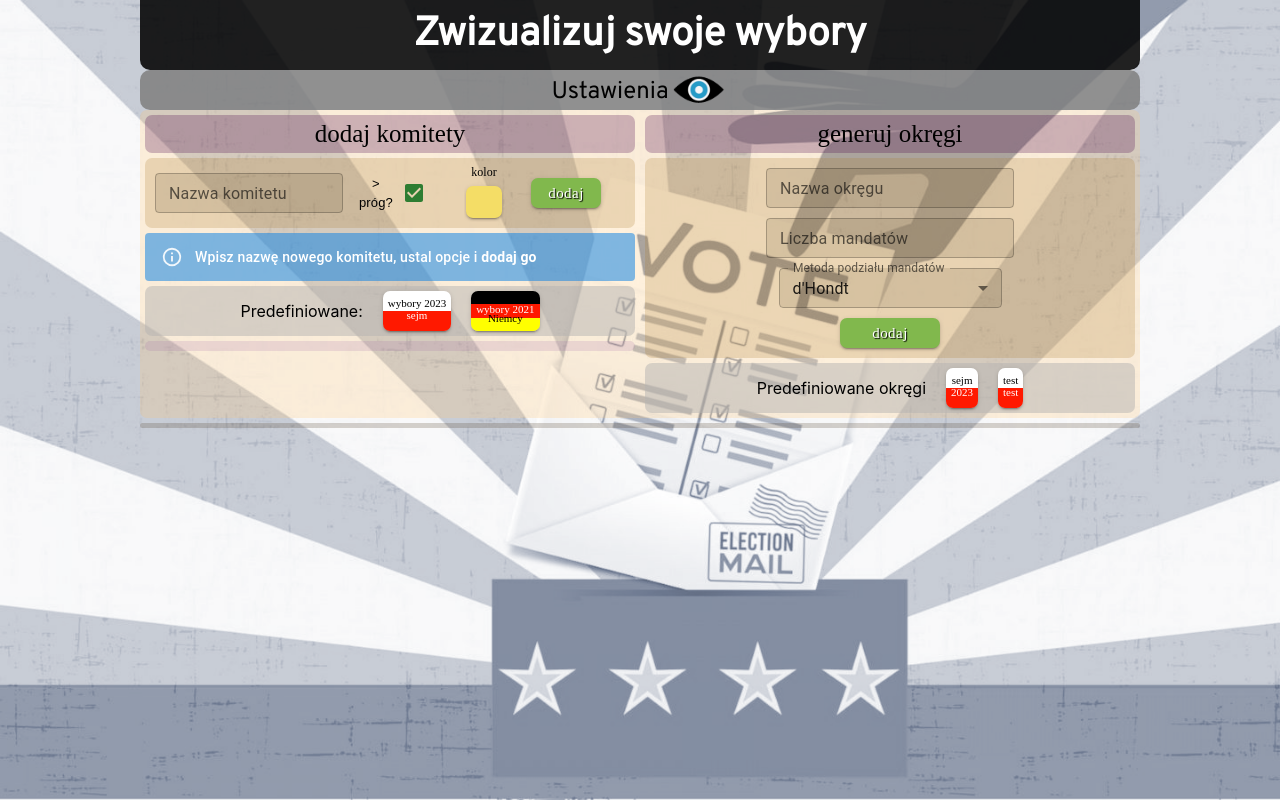
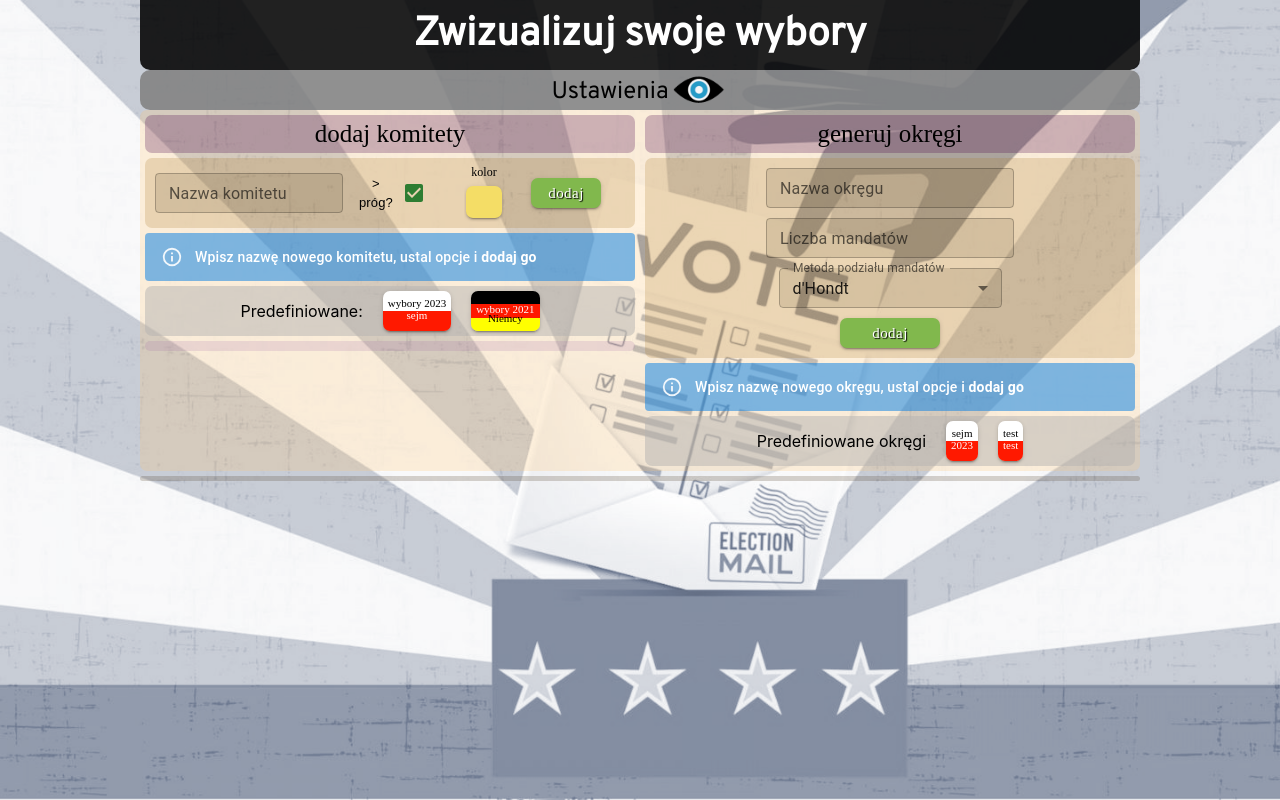
Before and after one commit to Damiinho/election-map, a React (Create React App) app: page / in a window 1280 px wide. Built offline with nearby package versions, Linux system fonts and the light colour scheme; a web font is replaced by a local one.

Commit message:
alerts and onKeyDown

```diff
--- a/src/AddDistrict.js
+++ b/src/AddDistrict.js
@@ -1,6 +1,7 @@
 import { useContext, useState } from "react";
 import { AppContext } from "./contexts/AppContext";
 import {
+  Alert,
   Button,
   FormControl,
   InputLabel,
@@ -14,6 +15,7 @@ const AddDistrict = () => {
   const [deputies, setDeputies] = useState("");
   const [method, setMethod] = useState("dhondt");
   const [error, setError] = useState(false);
+  const [addDistrictSuccess, setAddDistrictSuccess] = useState(false);
   const { districts, setDistricts, parties } = useContext(AppContext);
 
   const polishDistricts = [
@@ -418,7 +420,6 @@ const AddDistrict = () => {
   ];
 
   const handleSubmit = (e) => {
-    e.preventDefault();
     setError(false);
 
     if (deputies < 1 || name === "") {
@@ -441,6 +442,10 @@ const AddDistrict = () => {
     setName("");
     setDeputies("");
     setMethod("dhondt");
+    setAddDistrictSuccess(true);
+    setTimeout(() => {
+      setAddDistrictSuccess(false);
+    }, 2000);
   };
 
   const handlePredefined = (item) => {
@@ -470,6 +475,11 @@ const AddDistrict = () => {
             size="small"
             value={name}
             onChange={(e) => setName(e.target.value)}
+            onKeyDown={(e) => {
+              if (e.key === "Enter") {
+                handleSubmit();
+              }
+            }}
             sx={{
               input: {
                 backgroundColor: "#50402923",
@@ -504,6 +514,11 @@ const AddDistrict = () => {
               if (value < 0) value = 0;
 
               setDeputies(value);
+            }}
+            onKeyDown={(e) => {
+              if (e.key === "Enter") {
+                handleSubmit();
+              }
             }}
             value={deputies}
             variant="outlined"
@@ -543,7 +558,33 @@ const AddDistrict = () => {
           dodaj
         </Button>
       </label>
-      {error && <div>Okręg musi mieć nazwę i liczbę mandatów</div>}
+      <Alert
+        fullWidth
+        style={{
+          margin: "0 5px",
+          backgroundColor: `${
+            error ? "#9c00008c" : addDistrictSuccess ? "#0d9c008c" : "#1988e48c"
+          }`,
+        }}
+        variant="filled"
+        severity={error ? "error" : addDistrictSuccess ? "success" : "info"}
+      >
+        {!error && !addDistrictSuccess && (
+          <p>
+            Wpisz nazwę nowego okręgu, ustal opcje i <strong>dodaj go</strong>
+          </p>
+        )}
+        {error && (
+          <p>
+            Okręg <strong>musi mieć nazwę i ustaloną liczbę mandatów</strong>
+          </p>
+        )}
+        {addDistrictSuccess && (
+          <p>
+            <strong>Okręg dodany!</strong>
+          </p>
+        )}
+      </Alert>
       <div className="options__adddistrict-predefined">
         <p>Predefiniowane okręgi</p>
         <button
--- a/src/AddParty.js
+++ b/src/AddParty.js
@@ -22,8 +22,6 @@ const AddParty = () => {
   const [addPartySuccess, setAddPartySuccess] = useState(false);
 
   const handleSubmit = (e) => {
-    e.preventDefault();
-
     setDuplicateError(false);
     setEmptyError(false);
 
@@ -150,6 +148,11 @@ const AddParty = () => {
           fullWidth
           value={name}
           onChange={(e) => setName(e.target.value)}
+          onKeyDown={(e) => {
+            if (e.key === "Enter") {
+              handleSubmit();
+            }
+          }}
           sx={{
             input: {
               backgroundColor: "#50402923",
--- a/src/District.js
+++ b/src/District.js
@@ -41,7 +41,6 @@ const District = (props) => {
     }
 
     setAddLocal(!addLocal);
-    e.preventDefault();
 
     const newParties = [...currentDistrict.parties];
     const party = {
--- a/src/District/AddLocalParty.js
+++ b/src/District/AddLocalParty.js
@@ -12,6 +12,11 @@ const AddLocalParty = (props) => {
         size="small"
         value={props.name}
         onChange={(e) => props.setName(e.target.value)}
+        onKeyDown={(e) => {
+          if (e.key === "Enter") {
+            props.handleSubmitAddLocalParty();
+          }
+        }}
         sx={{
           input: {
             backgroundColor: "#50402923",
```
